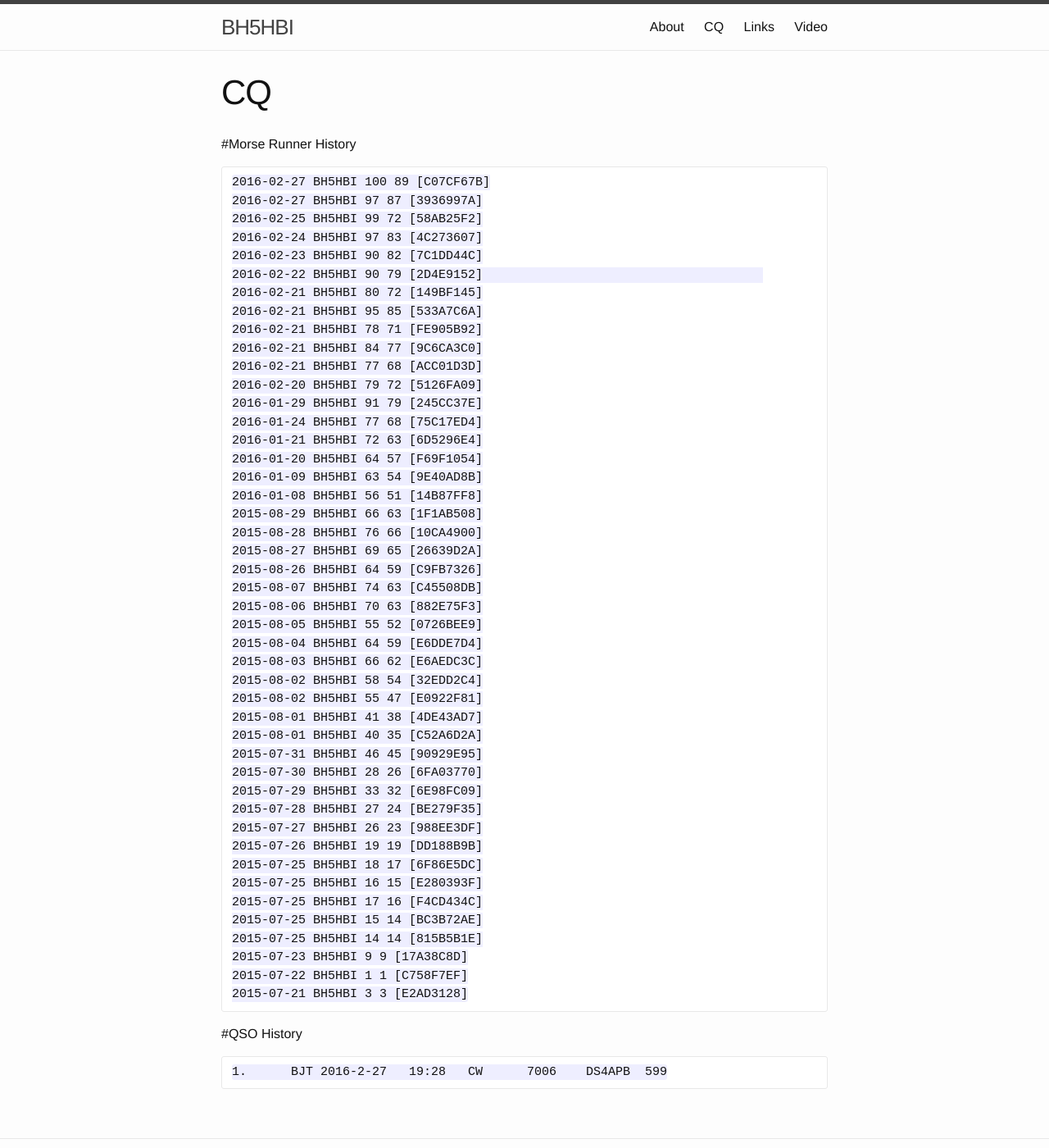
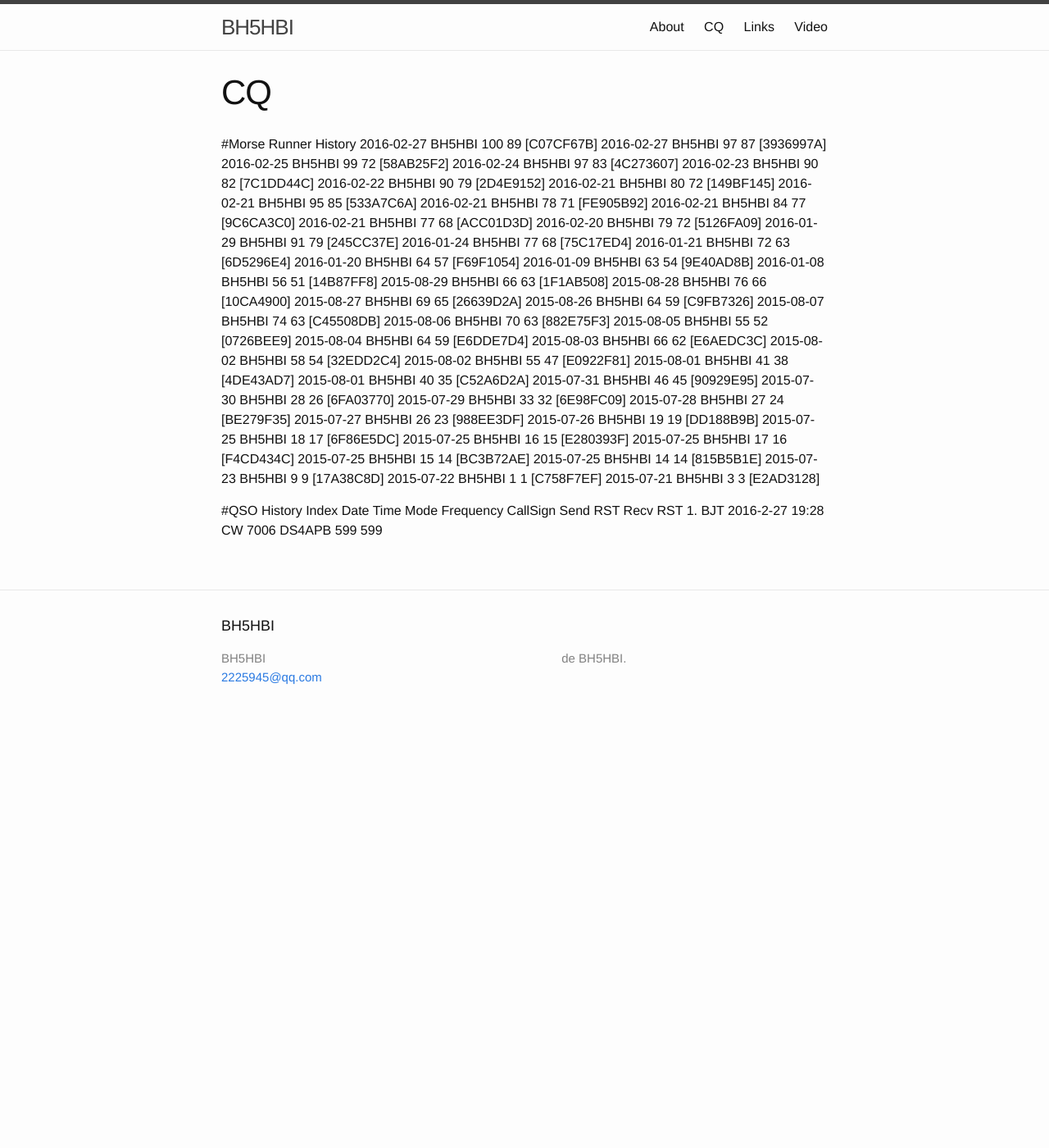
Before and after one commit to BH5HBI/bh5hbi.github.com, a Jekyll site: the page built from cq.md, in a window 1280 px wide and 1400 px high. Shown: the whole window at 82% size. Built offline with Jekyll 4.4.1, drawn with Linux system fonts in a browser that asks for light colours.

Commit message:
update cq page

```diff
--- a/cq.md
+++ b/cq.md
@@ -5,7 +5,6 @@ permalink: /CQ/
 ---
 
 #Morse Runner History
-
 	2016-02-27 BH5HBI 100 89 [C07CF67B]
 	2016-02-27 BH5HBI 97 87 [3936997A]
 	2016-02-25 BH5HBI 99 72 [58AB25F2]
@@ -53,5 +52,5 @@ permalink: /CQ/
 	2015-07-21 BH5HBI 3 3 [E2AD3128]
 
 #QSO History
-
-	1.	BJT 2016-2-27	19:28	CW	7006	DS4APB	599
+	Index 	Date			Time	Mode	Frequency	CallSign	Send RST	Recv RST
+	1.	  BJT 2016-2-27		19:28	CW		7006		DS4APB		599			599
```
